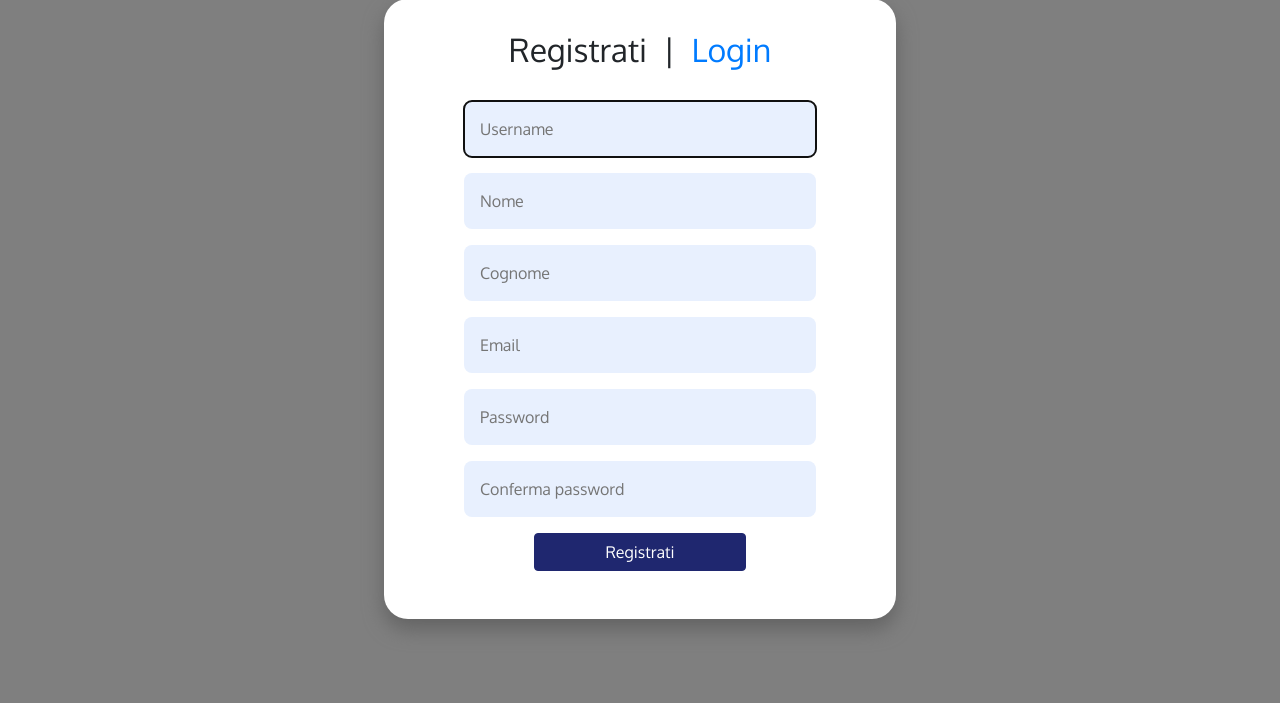
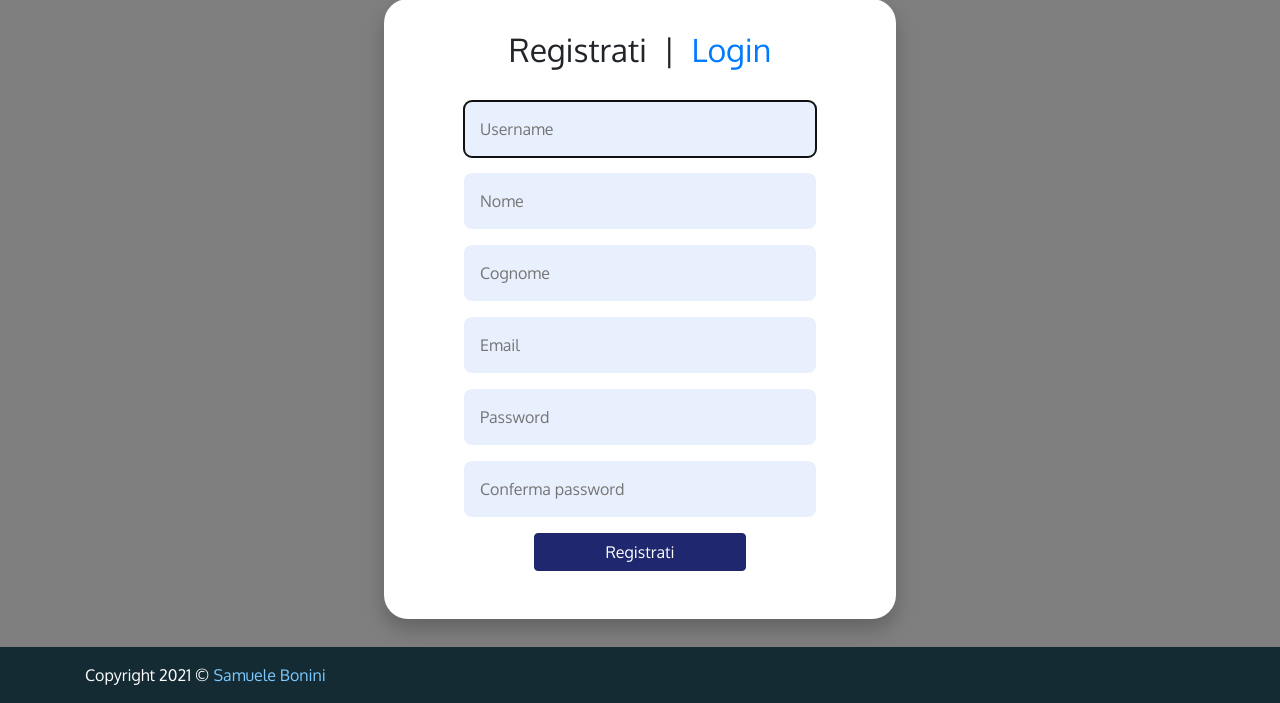
Before and after one commit to samul-1/elearning, a Django app: page /accounts/register/ in a window 1280 px wide. Shown: the part 97-800 px from the top of the page. Run offline with Django 3.2, Linux system fonts and the light colour scheme; style sheets or scripts are compiled from the project's sources; some libraries are stand-ins or nearby versions; some web fonts are replaced.

Commit message:
added footer plus some minor modifications to css

```diff
--- a/elearningapp/static/grid-layouts.css
+++ b/elearningapp/static/grid-layouts.css
@@ -5,11 +5,11 @@
 
 /* ---------------- */
 .two-col-grid {
-  -ms-grid-columns: (minmax(350px, 1fr))[auto-fill];
-      grid-template-columns: repeat(auto-fill, minmax(350px, 1fr));
+  -ms-grid-columns: (minmax(285px, 1fr))[auto-fill];
+      grid-template-columns: repeat(auto-fill, minmax(285px, 1fr));
 }
 
-@media screen and (min-device-width: 1432px) {
+@media screen and (min-device-width: 1189px) {
   .two-col-grid {
     -ms-grid-columns: 1fr 1fr;
         grid-template-columns: 1fr 1fr;
--- a/elearningapp/static/grid-layouts.scss
+++ b/elearningapp/static/grid-layouts.scss
@@ -6,11 +6,11 @@
 
 .two-col-grid {
     //grid-template-columns: 1fr 1fr;
-    grid-template-columns: repeat(auto-fill, minmax(350px, 1fr));
+    grid-template-columns: repeat(auto-fill, minmax(285px, 1fr));
 }
 
 // make the two column grid's cols take up 1fr each on big screens
-@media screen and (min-device-width: 1432px) {
+@media screen and (min-device-width: 1189px) {
     .two-col-grid {
         grid-template-columns: 1fr 1fr;
     }
--- a/elearningapp/static/style.css
+++ b/elearningapp/static/style.css
@@ -28,6 +28,11 @@ body {
   font-family: 'Oxygen', sans-serif !important;
 }
 
+html {
+  min-height: 100%;
+  position: relative;
+}
+
 .bg-danger {
   background: rgba(190, 79, 79, 0.35) !important;
 }
@@ -45,6 +50,18 @@ body {
   width: 80%;
   margin: auto;
   margin-top: 1rem;
+}
+
+.footer {
+  position: absolute;
+  bottom: 0;
+  width: 100%;
+  margin: 0;
+  padding: 0;
+}
+
+.footer a {
+  color: #7cc8ff !important;
 }
 
 @media only screen and (min-device-width: 375px) and (max-device-width: 667px) and (-webkit-min-device-pixel-ratio: 2) and (orientation: portrait) {
@@ -341,7 +358,7 @@ button[disabled] {
 
 @media (min-width: 576px) {
   .modal-dialog.modal-xl {
-    max-width: 700px !important;
+    max-width: 85% !important;
   }
 }
 
--- a/elearningapp/static/style.scss
+++ b/elearningapp/static/style.scss
@@ -31,6 +31,11 @@ body {
     font-family: 'Oxygen', sans-serif !important;
 }
 
+html {
+    min-height: 100%;
+    position: relative; // to have the footer fixed to bottom of pages
+}
+
 .bg-danger {
     background: $danger !important;
 }
@@ -48,6 +53,18 @@ body {
     width: 80%;
     margin: auto;
     margin-top: 1rem;
+}
+
+.footer {
+    position: absolute;
+    bottom: 0;
+    width: 100%;
+    margin: 0;
+    padding: 0;
+}
+
+.footer a {
+    color: #7cc8ff !important;
 }
 
 // iPhone 6, 7, 8 portrait
@@ -346,7 +363,7 @@ button[disabled] {
 
 @media (min-width: 576px) {
     .modal-dialog.modal-xl {
-        max-width: 700px !important;
+        max-width: 85% !important;
     }
 }
 
--- a/elearningapp/templates/elearningapp/base.html
+++ b/elearningapp/templates/elearningapp/base.html
@@ -82,17 +82,19 @@
             </nav>
         </header>
         {# The Document Body #}
-        <div class="" id="page_wrapper">
-            {% block content %}
-                ---
-            {% endblock content %}
-        </div>
+        <main role="main" class="mb-5">
+          <div id="page_wrapper">
+              {% block content %}
+                  ---
+              {% endblock content %}
+          </div>
+        </main>
         {# The Footer #}
-        <!--<div class="footer bg-dark">
+        <footer class="footer bg-dark">
             <div class="container">
-                <p>Copyright 2021 &copy; <a target="blank" href="http://bsamu.it">Samuele Bonini</a></p>
+                <p class="text-white py-3 mb-0">Copyright 2021 &copy; <a target="blank" href="http://bsamu.it">Samuele Bonini</a></p>
             </div>
-        </div>-->
+        </footer>
     </body>
 
     {# Set of blocks that can be used to display JavaScript files #}
```
Also changed, not shown: elearningapp/static/dashboard-styles.css (+7 -0 lines), elearningapp/static/dashboard-styles.scss (+7 -0 lines), elearningapp/vue_frontend/webpack-stats.json (+1 -1 lines), 2 other files.
